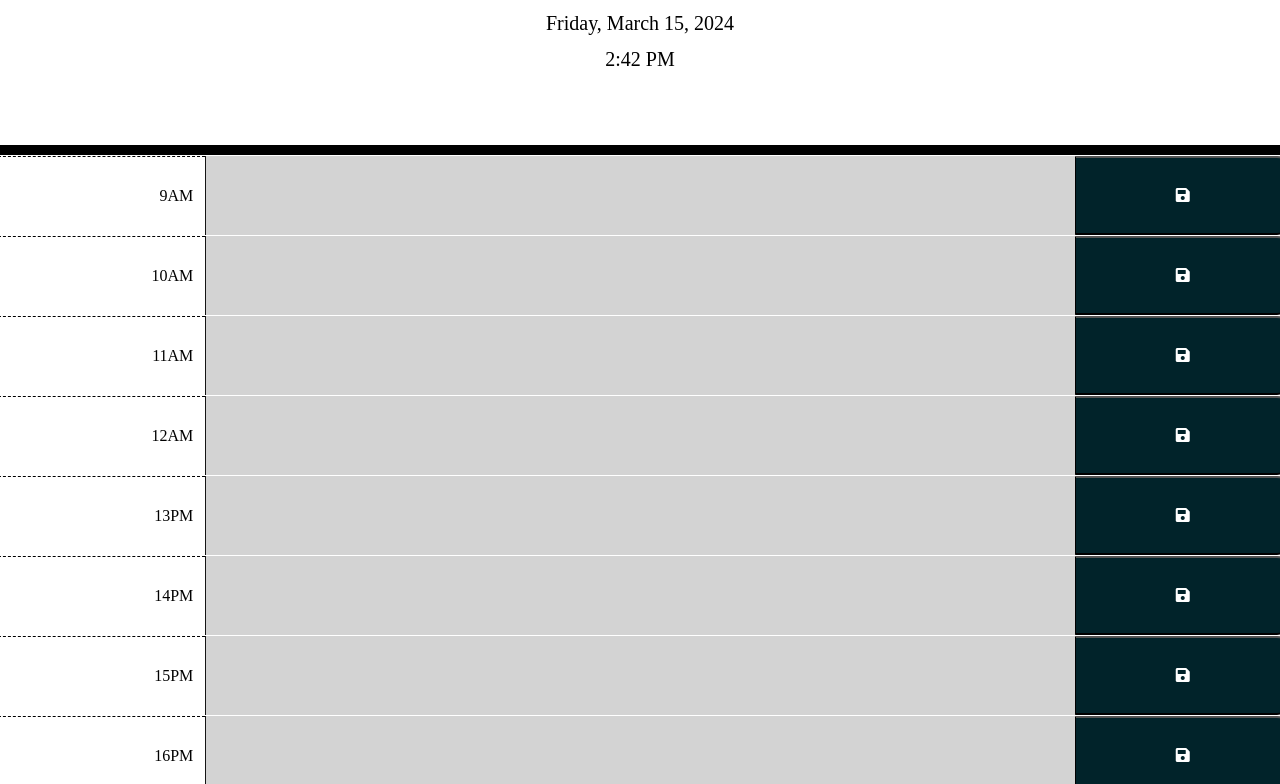
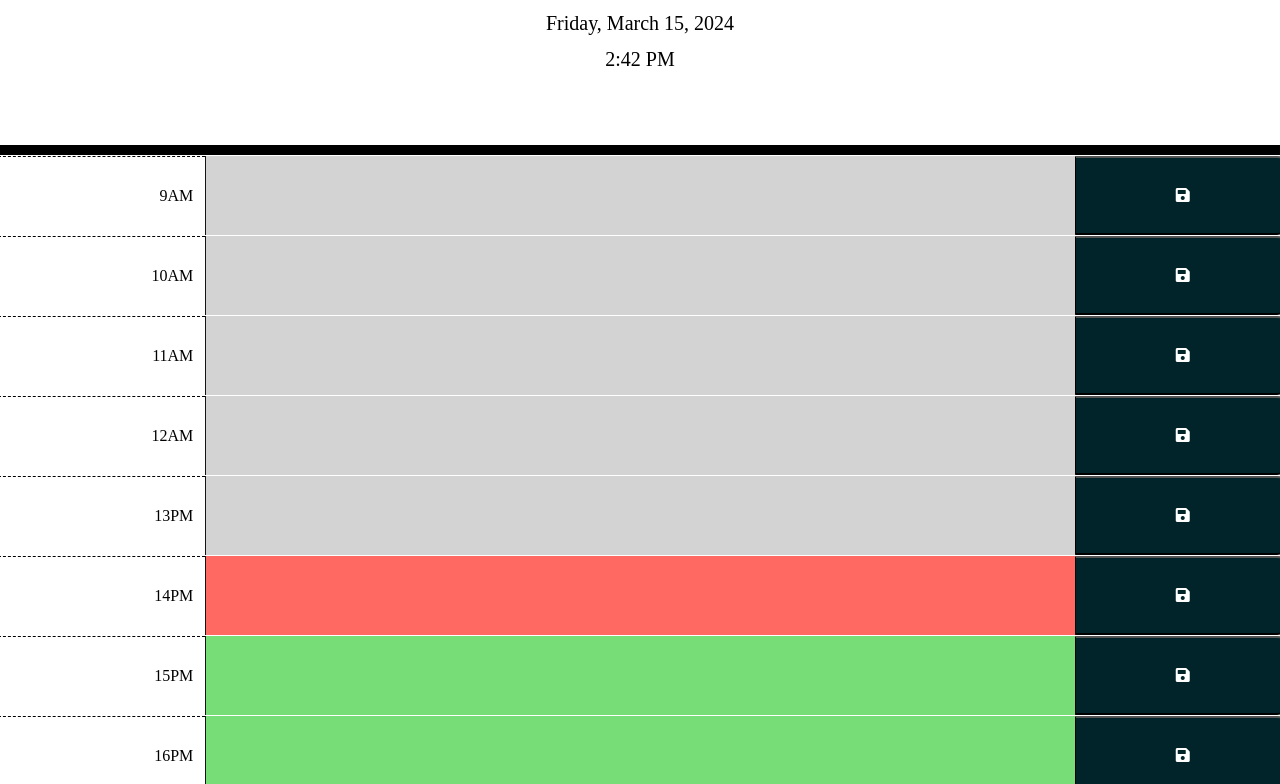
Before and after one commit to KayaM17/07-daily-planner-app, a plain HTML site: page index.html in a window 1280 px wide. Shown: the part 168-952 px from the top of the page. Drawn offline with nearby package versions, Linux system fonts and the light colour scheme.

Commit message:
Updated color-coded blocks

```diff
--- a/assets/css/style.css
+++ b/assets/css/style.css
@@ -49,12 +49,12 @@ header {
 }
 
 .present {
-  background-color: #d3d3d3;
+  background-color: #ff6961;
   color: white;
 }
 
 .future {
-  background-color: #d3d3d3;
+  background-color: #77dd77;
   color: white;
 }
 
```
